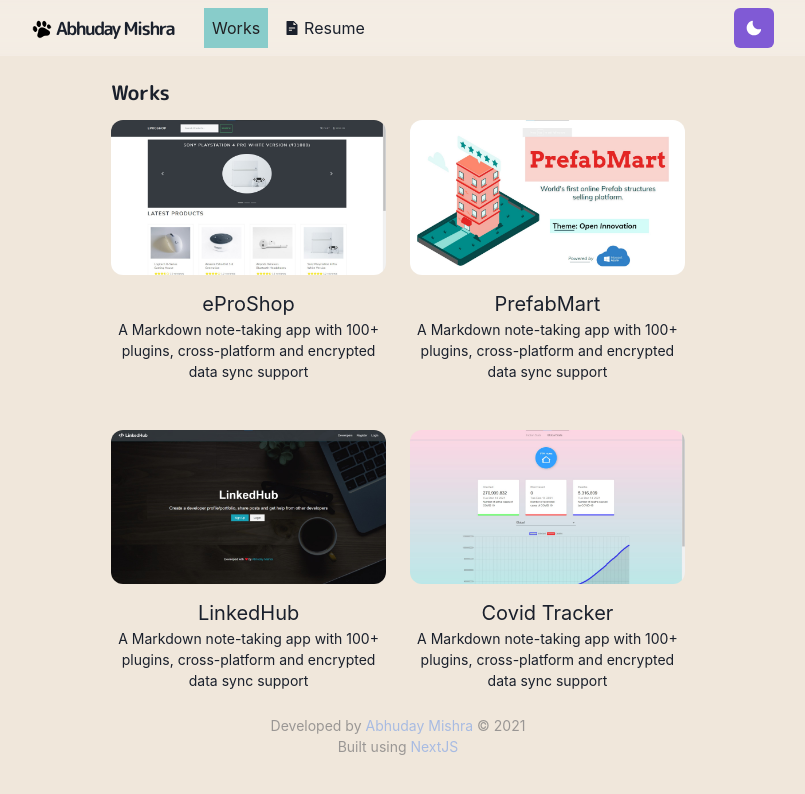
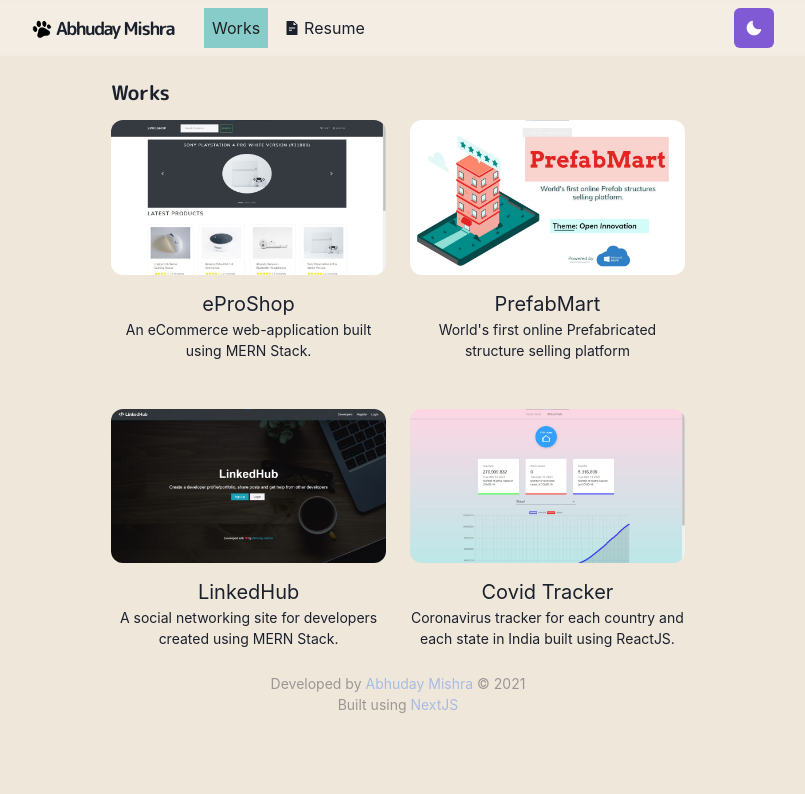
Before and after one commit to abhudaym/Portfolio-v2.0, a Next.js app: page /works in a window 1280 px wide. Shown: the top 794 px of the page, without its empty margins (242-1047 px from the left). Built offline with nearby package versions, Linux system fonts and the light colour scheme.

Commit message:
updated project description

```diff
--- a/pages/works.js
+++ b/pages/works.js
@@ -22,8 +22,7 @@
               title="eProShop"
               thumbnail={thumbeproshop}
             >
-              A Markdown note-taking app with 100+ plugins, cross-platform and
-              encrypted data sync support
+              An eCommerce web-application built using MERN Stack.
             </WorkGridItem>
           </Section>
           <Section>
@@ -32,8 +31,7 @@
               title="PrefabMart"
               thumbnail={thumbInkdrop}
             >
-              A Markdown note-taking app with 100+ plugins, cross-platform and
-              encrypted data sync support
+              World's first online Prefabricated structure selling platform
             </WorkGridItem>
           </Section>
           <Section>
@@ -42,8 +40,7 @@
               title="LinkedHub"
               thumbnail={thumbLinkedhub}
             >
-              A Markdown note-taking app with 100+ plugins, cross-platform and
-              encrypted data sync support
+              A social networking site for developers created using MERN Stack.
             </WorkGridItem>
           </Section>
           <Section>
@@ -52,8 +49,8 @@
               title="Covid Tracker"
               thumbnail={thumbcovid}
             >
-              A Markdown note-taking app with 100+ plugins, cross-platform and
-              encrypted data sync support
+              Coronavirus tracker for each country and each state in India built
+              using ReactJS.
             </WorkGridItem>
           </Section>
         </SimpleGrid>
```
